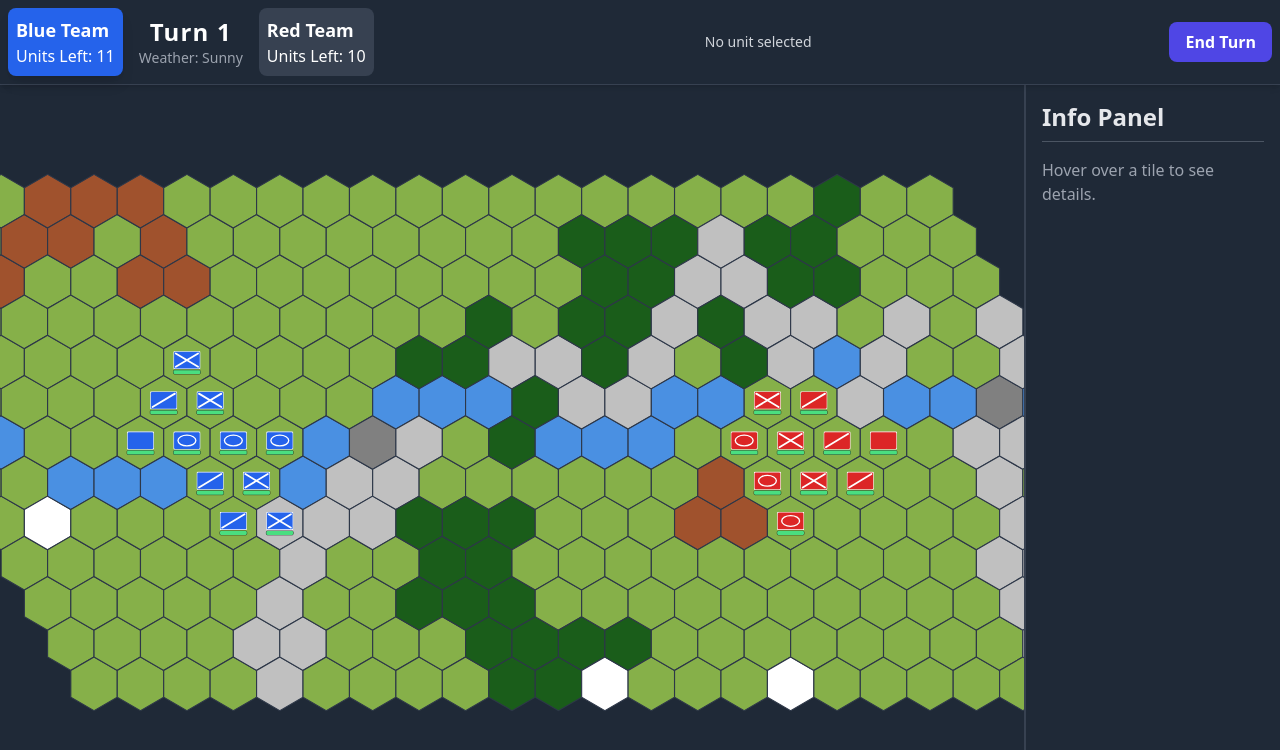
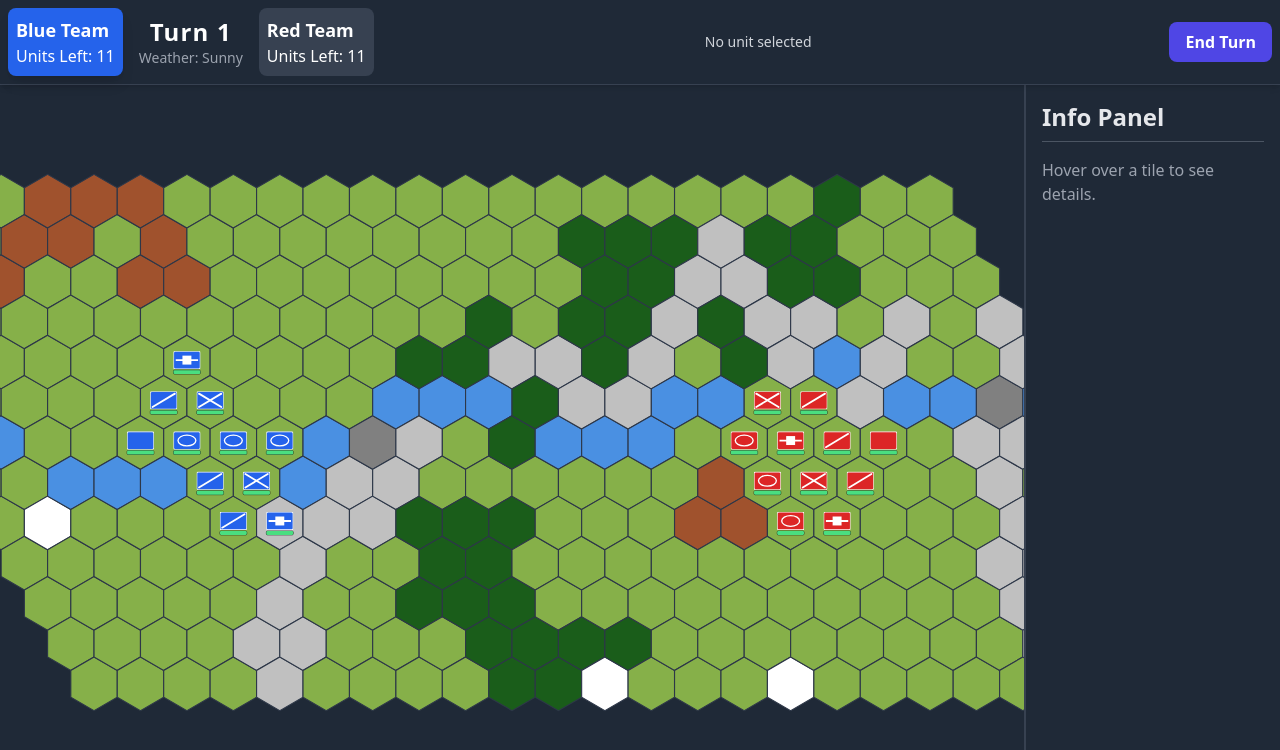
Before and after one commit to programingbigger/hex-strategy-ww2, a React (Vite) app in the folder gemini-saga_-hex-strategy/: page / in a window 1280 px wide. Shown: the top 750 px of the page. Built offline with nearby package versions, Linux system fonts and the light colour scheme.

Commit message:
対戦車ユニットの追加

```diff
--- a/gemini-saga_-hex-strategy/App.tsx
+++ b/gemini-saga_-hex-strategy/App.tsx
@@ -164,12 +164,12 @@ const App: React.FC = () => {
         const attackerTerrainStats = TERRAIN_STATS[attackerTile.terrain];
         const defenderTerrainStats = TERRAIN_STATS[defenderTile.terrain];
 
-        const attackPower = attacker.attack + attackerTerrainStats.attackBonus;
-        let defensePower = defender.defense + defenderTerrainStats.defenseBonus;
+        const attackPower = (attacker.attackVs?.[defender.unitClass] ?? attacker.attack) + attackerTerrainStats.attackBonus;
+        let defensePower = (defender.defenseVs?.[attacker.unitClass] ?? defender.defense) + defenderTerrainStats.defenseBonus;
 
         // Indirect fire: Artillery ignores terrain defense bonus
         if (attacker.type === 'Artillery') {
-            defensePower = defender.defense; // Only base defense
+            defensePower = (defender.defenseVs?.[attacker.unitClass] ?? defender.defense); // Ignores terrain, but not special defense
         }
 
         const damage = Math.max(1, attackPower - defensePower);
@@ -208,8 +208,8 @@ const App: React.FC = () => {
                 const counterAttackerTerrainStats = TERRAIN_STATS[counterAttackerTile.terrain];
                 const counterDefenderTerrainStats = TERRAIN_STATS[counterDefenderTile.terrain];
 
-                const counterAttackPower = currentDefender.attack + counterAttackerTerrainStats.attackBonus;
-                const counterDefensePower = attacker.defense + counterDefenderTerrainStats.defenseBonus;
+                const counterAttackPower = (currentDefender.attackVs?.[attacker.unitClass] ?? currentDefender.attack) + counterAttackerTerrainStats.attackBonus;
+                const counterDefensePower = (attacker.defenseVs?.[currentDefender.unitClass] ?? attacker.defense) + counterDefenderTerrainStats.defenseBonus;
 
                 const counterDamage = Math.max(1, counterAttackPower - counterDefensePower);
 
--- a/gemini-saga_-hex-strategy/components/Icons.tsx
+++ b/gemini-saga_-hex-strategy/components/Icons.tsx
@@ -20,11 +20,18 @@ export const UnitIcon: React.FC<UnitIconProps> = ({ type, team, ...props }) => {
             </>
         );
       case 'Tank':
-         return <ellipse cx="30" cy="20" rx="20" ry="12" stroke="white" strokeWidth="3" fill="none" />;
-      case 'ArmoredCar':
-         return <line x1="5" y1="35" x2="55" y2="5" stroke="white" strokeWidth="4" strokeLinecap="round"/>;
-      default:
-        return null;
+        return <ellipse cx="30" cy="20" rx="20" ry="12" stroke="white" strokeWidth="3" fill="none" />;
+        case 'ArmoredCar':
+          return <line x1="5" y1="35" x2="55" y2="5" stroke="white" strokeWidth="4" strokeLinecap="round"/>;
+        case 'AntiTank':
+          return (
+              <>
+                  <rect x="20" y="10" width="20" height="20" fill="white" />
+                  <line x1="5" y1="20" x2="55" y2="20" stroke="white" strokeWidth="4" />
+              </>
+          );
+        default:
+          return null;
     }
   }
 
--- a/gemini-saga_-hex-strategy/constants.ts
+++ b/gemini-saga_-hex-strategy/constants.ts
@@ -7,10 +7,21 @@ export const MAP_MAX_R = 6;
 export const HEX_SIZE = 48;
 
 export const UNIT_STATS: Record<UnitType, UnitStats> = {
-  Infantry: { maxHp: 10, attack: 4, defense: 2, movement: 3, canCounterAttack: true, attackRange: { min: 1, max: 1 } },
-  Tank: { maxHp: 20, attack: 7, defense: 5, movement: 4, canCounterAttack: true, attackRange: { min: 1, max: 1 } },
-  ArmoredCar: { maxHp: 15, attack: 5, defense: 4, movement: 6, canCounterAttack: true, attackRange: { min: 1, max: 1 } },
-  Artillery: { maxHp: 12, attack: 8, defense: 3, movement: 1, canCounterAttack: false, attackRange: { min: 2, max: 5 } },
+  Infantry: { maxHp: 10, attack: 4, defense: 2, movement: 3, canCounterAttack: true, attackRange: { min: 1, max: 1 }, unitClass: 'infantry' },
+  Tank: { maxHp: 20, attack: 7, defense: 5, movement: 4, canCounterAttack: true, attackRange: { min: 1, max: 1 }, unitClass: 'vehicle' },
+  ArmoredCar: { maxHp: 15, attack: 5, defense: 4, movement: 6, canCounterAttack: true, attackRange: { min: 1, max: 1 }, unitClass: 'vehicle' },
+  Artillery: { maxHp: 12, attack: 8, defense: 3, movement: 1, canCounterAttack: false, attackRange: { min: 2, max: 5 }, unitClass: 'infantry' },
+  AntiTank: {
+    maxHp: 10,
+    attack: 0, // Default attack, not used if attackVs is defined
+    attackVs: { vehicle: 8, infantry: 4 },
+    defense: 0, // Default defense, not used if defenseVs is defined
+    defenseVs: { vehicle: 6, infantry: 2 },
+    movement: 1,
+    canCounterAttack: true,
+    attackRange: { min: 1, max: 1 },
+    unitClass: 'infantry',
+  },
 };
 
 export const TERRAIN_STATS: Record<string, TerrainStats> = {
@@ -22,7 +33,7 @@ export const TERRAIN_STATS: Record<string, TerrainStats> = {
   Forest: {
     defenseBonus: 2,
     attackBonus: 0,
-    movementCost: { Infantry: 1, Tank: 2, ArmoredCar: 2, Artillery: 1, default: 2 },
+    movementCost: { Infantry: 1, Tank: 2, ArmoredCar: 2, Artillery: 1, AntiTank: 1, default: 2 },
   },
   Mountain: {
     defenseBonus: 3,
@@ -63,8 +74,8 @@ export const INITIAL_UNIT_POSITIONS: Record<Team, Array<Coordinate & { type: Uni
     { x: -7, y: 0, type: 'Tank' },
     { x: -6, y: 1, type: 'Infantry' },
     { x: -6, y: -1, type: 'Infantry' },
-        { x: -6, y: -2, type: 'Infantry' },
-        { x: -6, y: 2, type: 'Infantry' },
+    { x: -6, y: -2, type: 'AntiTank' },
+    { x: -6, y: 2, type: 'AntiTank' },
     { x: -7, y: 1, type: 'ArmoredCar' },
     { x: -7, y: 2, type: 'ArmoredCar' },
     { x: -7, y: -1, type: 'ArmoredCar' },
@@ -76,11 +87,12 @@ export const INITIAL_UNIT_POSITIONS: Record<Team, Array<Coordinate & { type: Uni
     { x: 5, y: 2, type: 'Tank' },
     { x: 6, y: -1, type: 'Infantry' },
     { x: 6, y: 1, type: 'Infantry' },
-        { x: 6, y: 0, type: 'Infantry' },
+    { x: 6, y: 0, type: 'AntiTank' },
     { x: 7, y: 0, type: 'ArmoredCar' },
     { x: 7, y: -1, type: 'ArmoredCar' },
     { x: 7, y: 1, type: 'ArmoredCar' },
     { x: 8, y: 0, type: 'Artillery' },
+    { x: 6, y: 2, type: 'AntiTank' },
   ],
 };
 
```
Also changed, not shown: gemini-saga_-hex-strategy/types.ts (+10 -1 lines). Lines whose indentation alone changed are shown as unchanged.
